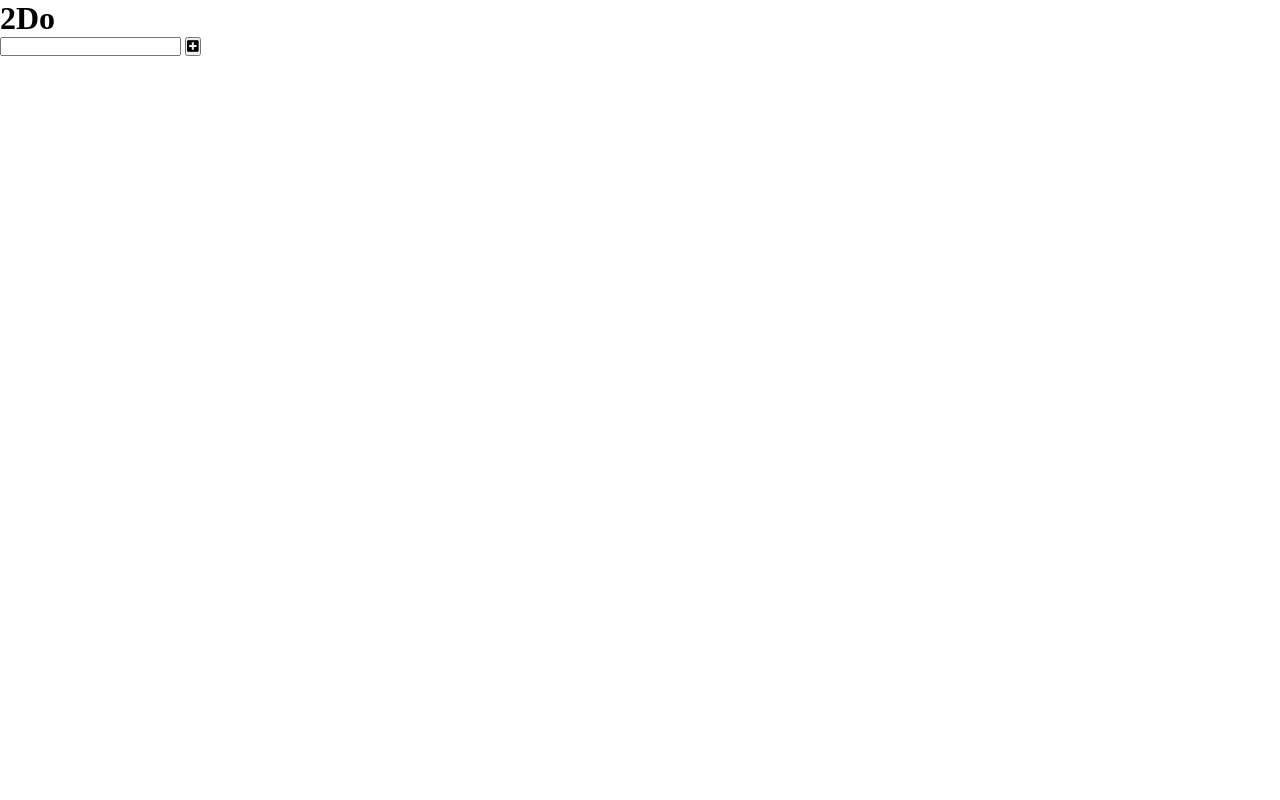
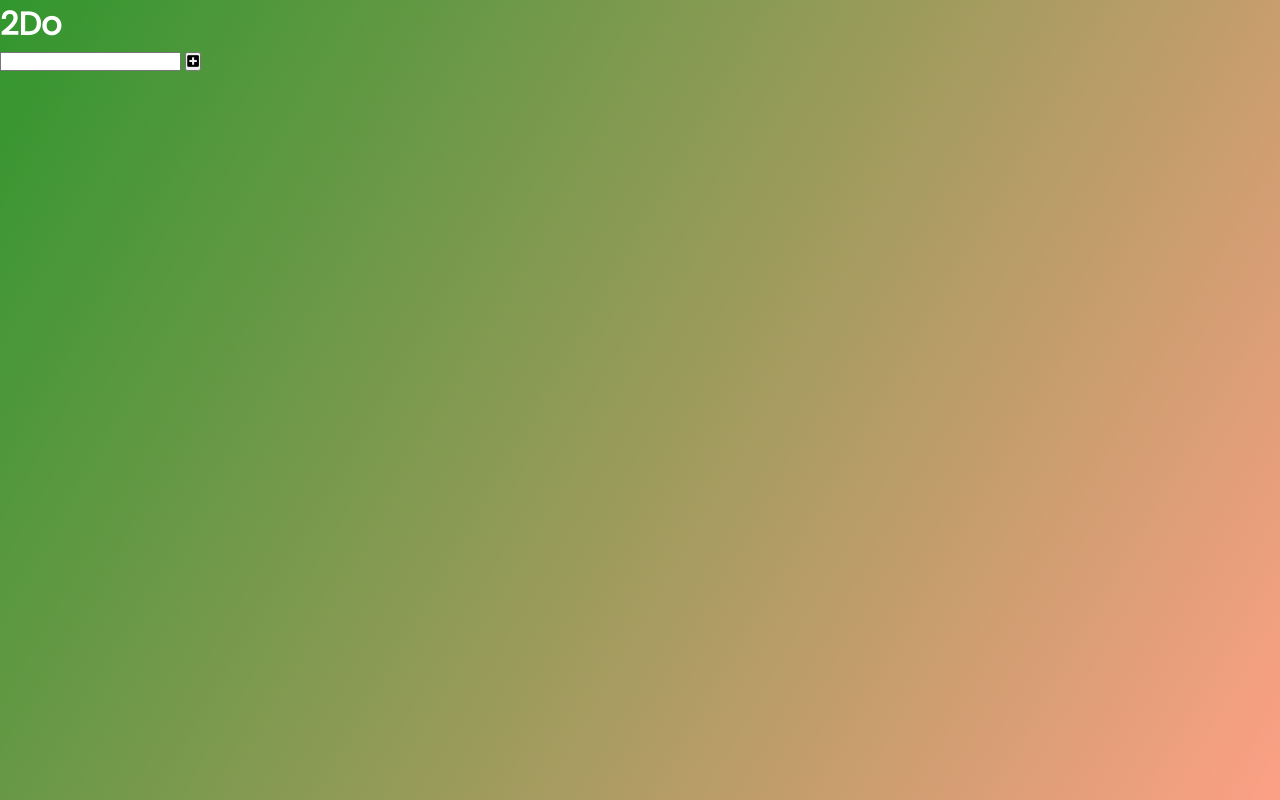
Before and after one commit to rosenbergmichael/todo-list-june-2021, a plain HTML site: page index.html in a window 1280 px wide. Drawn offline with Linux system fonts and the light colour scheme.

Commit message:
in style.css add styling for body

```diff
--- a/style.css
+++ b/style.css
@@ -3,3 +3,10 @@
   padding: 0;
   box-sizing: border-box;
 }
+
+body{
+  background-image: linear-gradient(120deg, #31962e, #fda085);
+  color: white;
+  font-family: 'Poppins', sans-serif;
+  min-height: 100vh;
+}
```
